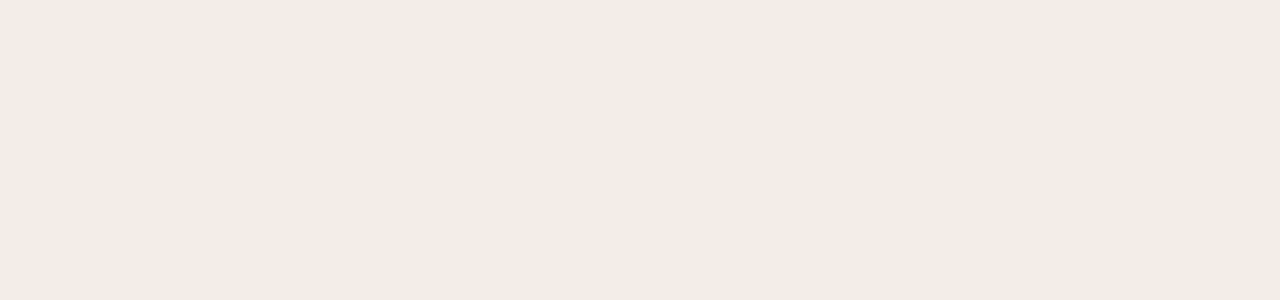
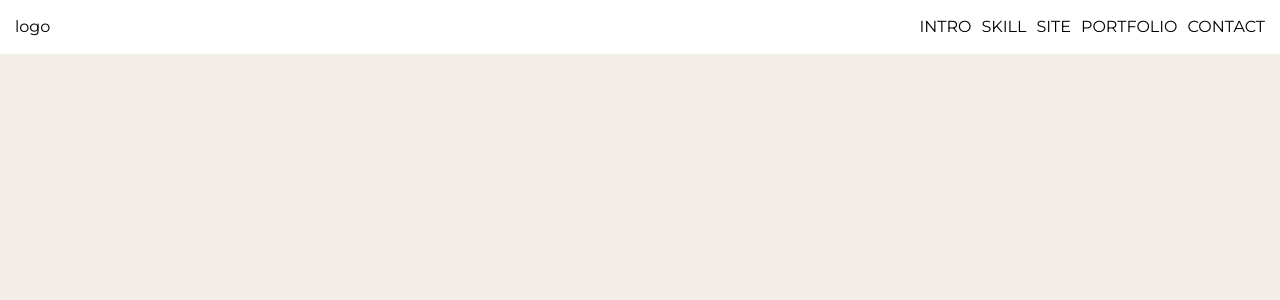
Before and after one commit to jjgodcom/port2023-react, a React (Create React App) app: page /about in a window 1280 px wide. Before the commit this address had no page. Shown: the top 300 px of the page. Built offline with nearby package versions, Linux system fonts and the light colour scheme; a small style sheet from the web is missing; a web font is replaced by a local one.

Commit message:
새로운 페이지 구성

```diff
--- a/src/App.js
+++ b/src/App.js
@@ -2,6 +2,7 @@ import React, { useEffect } from "react";
 import { BrowserRouter, Route, Routes } from "react-router-dom";
 
 import HomeView from "./views/HomeView";
+import AboutView from "./views/AboutView";
 import lenis from "./utils/lenis";
 import link from "./utils/link";
 
@@ -15,6 +16,7 @@ const App = () => {
     <BrowserRouter>
         <Routes>
             <Route path="/" element={<HomeView />} />
+            <Route path="/about" element={<AboutView />} />
         </Routes>
     </BrowserRouter>
     );
--- /dev/null
+++ b/src/assets/scss/section/testHeader.scss
@@ -0,0 +1,19 @@
+#test {
+  background-color: #fff;
+  padding: 15px;
+  .test__inner {
+    display: flex;
+    justify-content: space-between;
+    .test__nav {
+      ul {
+        display: flex;
+        li {
+          margin-right: 10px;
+          &:last-child {
+            margin-right: 0;
+          }
+        }
+      }
+    }
+  }
+}
--- /dev/null
+++ b/src/components/testHeader.jsx
@@ -0,0 +1,9 @@
+import React from 'react'
+
+const testHeader = () => {
+  return (
+    <div>testHeader</div>
+  )
+}
+
+export default testHeader
--- a/src/views/AboutView.jsx
+++ b/src/views/AboutView.jsx
@@ -1,8 +1,22 @@
 import React from 'react'
+import "../assets/scss/section/testHeader.scss"
 
 const AboutView = () => {
   return (
-    <div>AboutView</div>
+    <header id="test">
+      <div className="test__inner">
+        <div className="test__logo">logo</div>
+        <div className="test__nav">
+          <ul>
+            <li>INTRO</li>
+            <li>SKILL</li>
+            <li>SITE</li>
+            <li>PORTFOLIO</li>
+            <li>CONTACT</li>
+          </ul>
+        </div>
+      </div>
+    </header>
   )
 }
 
```
